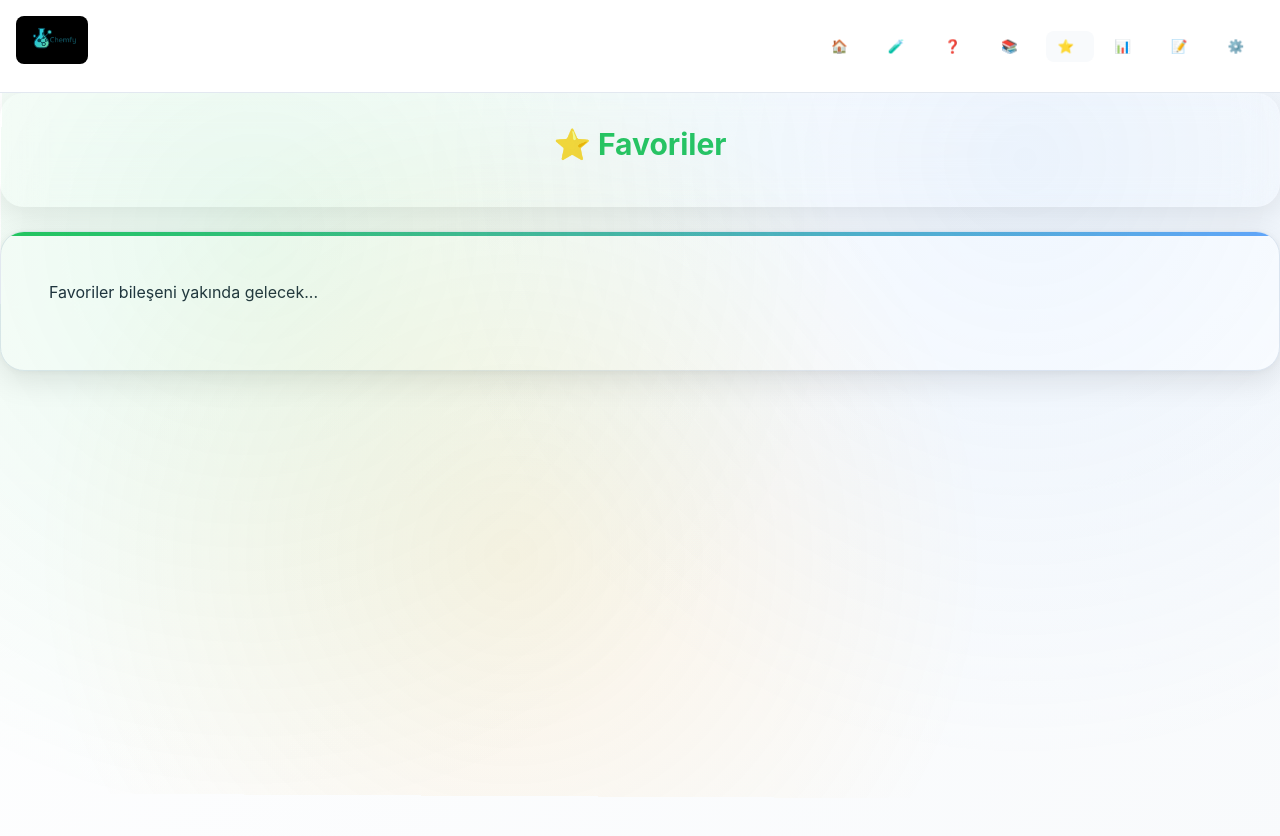
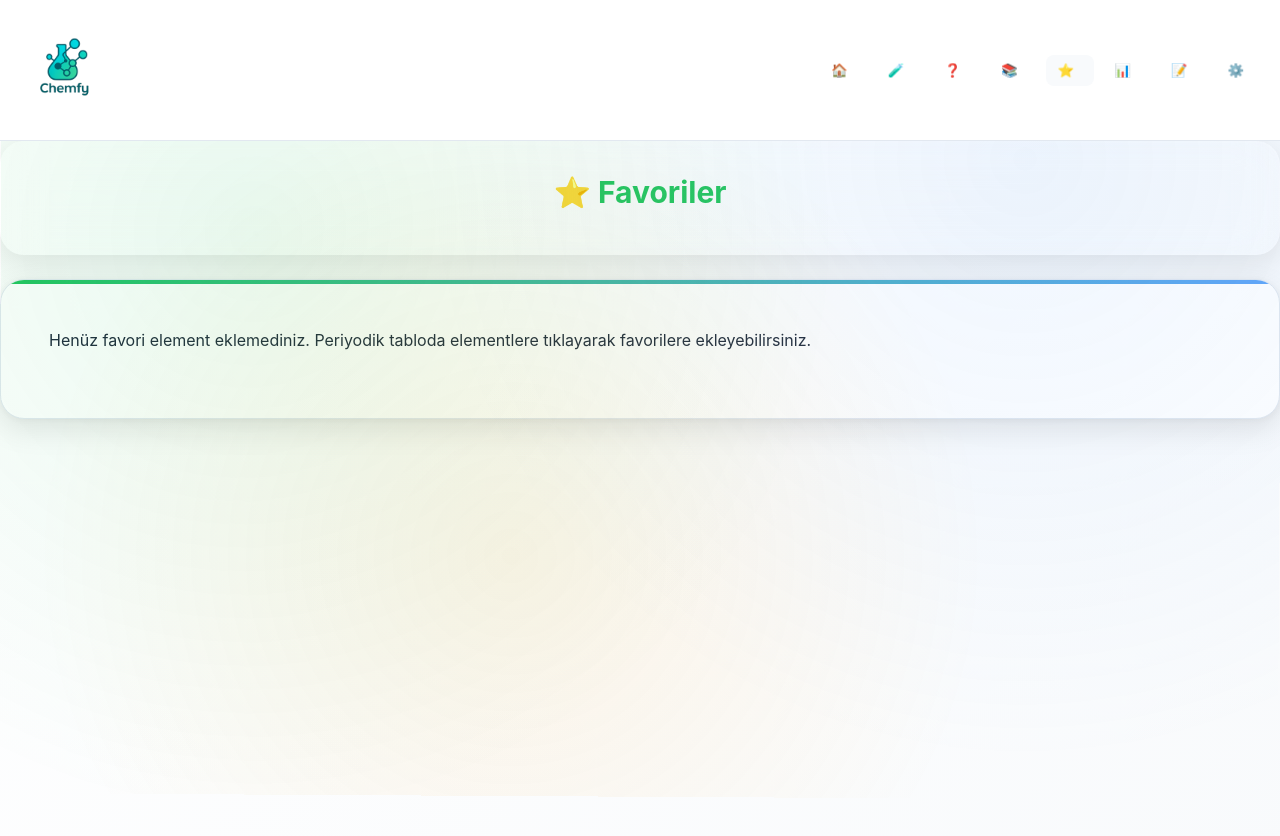
Before and after one commit to GaziAtaol/chemistryapp, a React (Vite) app: page / in a window 1280 px wide. Both pictures are taken after a click on the button "Favoriler". Shown: the top 836 px of the page. Built offline with nearby package versions, Linux system fonts and the light colour scheme.

Commit message:
Complete logo update and favorites implementation with element sorting
Co-authored-by: GaziAtaol <217270246+GaziAtaol@users.noreply.github.com>

```diff
--- a/src/App.tsx
+++ b/src/App.tsx
@@ -7,8 +7,8 @@ import QuizHistory from './components/QuizHistory/QuizHistory';
 import PageContainer from './components/PageContainer/PageContainer';
 import Notes from './components/Notes/Notes';
 import type { Element } from './types';
-import { useSettings, useAppData } from './hooks';
-import { t } from './utils/i18n';
+import { useSettings, useAppData, useFavorites } from './hooks';
+import { t, getElementName } from './utils/i18n';
 import './styles/main.css';
 
 // Page components (simplified for now)
@@ -53,13 +53,83 @@ const FlashCards: React.FC = () => (
   </PageContainer>
 );
 
-const Favorites: React.FC = () => (
-  <PageContainer title="⭐ Favoriler">
-    <div className="quiz-question-card">
-      <p>Favoriler bileşeni yakında gelecek...</p>
+// Favorite Element Cell Component (similar to periodic table element cell)
+interface FavoriteElementCellProps {
+  element: Element;
+  onClick: (element: Element) => void;
+  isSelected?: boolean;
+}
+
+const FavoriteElementCell: React.FC<FavoriteElementCellProps> = ({ element, onClick, isSelected }) => {
+  const { isElementFavorite } = useFavorites();
+  const isFavorite = isElementFavorite(element.z);
+
+  return (
+    <div
+      className={`element-cell element-${element.category} ${isSelected ? 'selected' : ''} relative group`}
+      onClick={() => onClick(element)}
+      tabIndex={0}
+      role="button"
+      aria-label={`${getElementName(element)}, ${t('element.atomic-number')} ${element.z}`}
+      onKeyDown={(e) => {
+        if (e.key === 'Enter' || e.key === ' ') {
+          e.preventDefault();
+          onClick(element);
+        }
+      }}
+    >
+      <div className="element-number">{element.z}</div>
+      <div className="element-symbol">{element.symbol}</div>
+      <div className="element-name">{getElementName(element).slice(0, 8)}</div>
+
+      {/* Icons overlay */}
+      <div className="absolute top-1 right-1 flex flex-col gap-1">
+        {isFavorite && <div className="text-yellow-400 text-xs">⭐</div>}
+      </div>
     </div>
-  </PageContainer>
-);
+  );
+};
+
+const Favorites: React.FC = () => {
+  const { data } = useAppData();
+  const [selectedElement, setSelectedElement] = useState<Element | null>(null);
+
+  // Filter elements to get only favorites and sort by atomic number
+  const favoriteElements = data.elements
+    .filter(element => data.favorites.elements.includes(element.z))
+    .sort((a, b) => a.z - b.z);
+
+  return (
+    <PageContainer title="⭐ Favoriler">
+      {favoriteElements.length === 0 ? (
+        <div className="quiz-question-card">
+          <p>Henüz favori element eklemediniz. Periyodik tabloda elementlere tıklayarak favorilere ekleyebilirsiniz.</p>
+        </div>
+      ) : (
+        <div className="periodic-table-container">
+          <div className="favorites-grid">
+            {favoriteElements.map(element => (
+              <FavoriteElementCell
+                key={element.z}
+                element={element}
+                onClick={setSelectedElement}
+                isSelected={selectedElement?.z === element.z}
+              />
+            ))}
+          </div>
+        </div>
+      )}
+
+      {selectedElement && (
+        <ElementDetailPanel
+          element={selectedElement}
+          isOpen={true}
+          onClose={() => setSelectedElement(null)}
+        />
+      )}
+    </PageContainer>
+  );
+};
 
 const History: React.FC = () => (
   <PageContainer title="📜 Geçmiş">
--- a/src/components/Navigation/Navigation.tsx
+++ b/src/components/Navigation/Navigation.tsx
@@ -2,7 +2,7 @@
 
 import React from 'react';
 import { t } from '../../utils/i18n';
-import logoImg from '../../assets/logo-new.jpeg';
+import logoImg from '../../assets/logo-newest.png';
 
 interface NavigationProps {
   currentPage: string;
--- a/src/styles/main.css
+++ b/src/styles/main.css
@@ -379,7 +379,7 @@ select.input {
 
 /* Logo styles */
 .logo-nav {
-  height: 48px;
+  height: 96px;
   width: auto;
   object-fit: contain;
   border-radius: var(--radius-sm);
@@ -390,6 +390,15 @@ select.input {
   background: var(--bg-alt);
   border-radius: var(--radius);
   padding: var(--spacing-lg);
+}
+
+/* Favorites Grid */
+.favorites-grid {
+  display: grid;
+  grid-template-columns: repeat(auto-fill, minmax(70px, 1fr));
+  gap: var(--spacing-sm);
+  justify-items: center;
+  padding: var(--spacing-md);
 }
 
 .periodic-table {
```
Also changed, not shown: src/assets/logo-newest.png (added).
